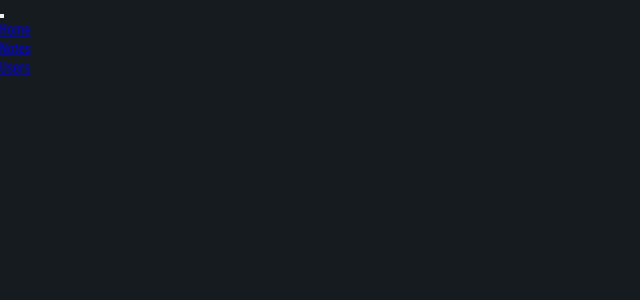
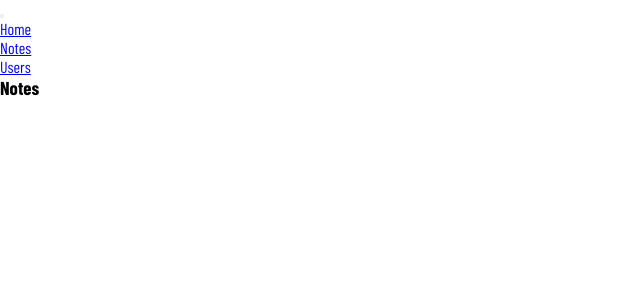
Before and after one commit to Scorpion19702022/SIMPLE_PROJECT_REACT_REDUX, a React (Vite) app: page /Notes in a window 1280 px wide. Before the commit this address had no page. Shown: the top 300 px of the page, without its empty margins (0-640 px from the left). Built offline with nearby package versions, Linux system fonts and the light colour scheme; a web font is replaced by a local one.

Commit message:
added links

```diff
--- a/src/App/App.tsx
+++ b/src/App/App.tsx
@@ -11,8 +11,8 @@ function App() {
 			<section>
 				<Routes>
 					<Route path='/' Component={HomeComponent} />
-					<Route path='./Notes' Component={NotesComponent} />
-					<Route path='./Users' Component={UsersComponent} />
+					<Route path='/Notes' Component={NotesComponent} />
+					<Route path='/Users' Component={UsersComponent} />
 				</Routes>
 			</section>
 		</Router>
--- a/src/Components/Notes/Styles/Notes.module.css
+++ b/src/Components/Notes/Styles/Notes.module.css
@@ -0,0 +1,4 @@
+.wrapper {
+	width: 100%;
+	height: 100vh;
+}
--- a/src/Components/Notes/Styles/NotesComponent.module.css
+++ b/src/Components/Notes/Styles/NotesComponent.module.css
@@ -0,0 +1,4 @@
+.wrapper {
+	width: 100%;
+	height: 100vh;
+}
--- a/src/index.css
+++ b/src/index.css
@@ -36,7 +36,6 @@ body {
 	width: 100%;
 	height: 100vh;
 	font-family: 'Barlow Condensed', sans-serif;
-	background-color: var(--color-dark09);
 }
 
 html {
```
